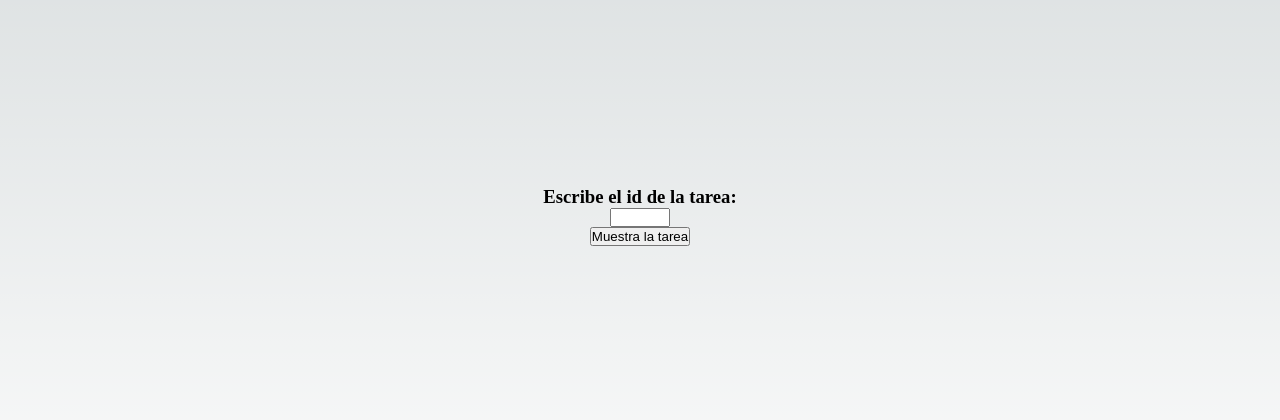
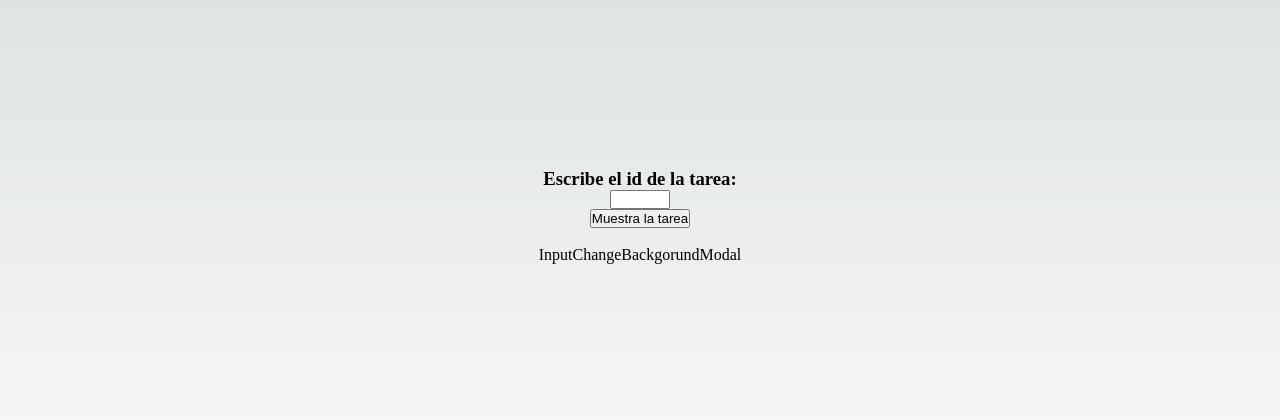
Before and after one commit to Aluonam/pt_281123, a Next.js app: page / in a window 1280 px wide. Shown: the part 184-604 px from the top of the page. Built offline with nearby package versions, Linux system fonts and the light colour scheme.

Commit message:
feat: create componente InputChangeBackgroundModal

```diff
--- /dev/null
+++ b/pages/components/InputChangeBackgorundModal.jsx
@@ -0,0 +1,9 @@
+import React from 'react'
+
+const InputChangeBackgorundModal = () => {
+  return (
+    <div>InputChangeBackgorundModal</div>
+  )
+}
+
+export default InputChangeBackgorundModal
--- a/pages/index.js
+++ b/pages/index.js
@@ -1,6 +1,7 @@
 import Head from 'next/head'
 import styles from '@/styles/Home.module.css'
 import APIcall from './components/APIcall'
+import InputChangeBackgorundModal from './components/InputChangeBackgorundModal'
 
 export default function Home() {
   return (
@@ -13,6 +14,8 @@ export default function Home() {
       </Head>
       <main className={`${styles.main}`}>
         <APIcall></APIcall>
+        <br></br>
+        <InputChangeBackgorundModal></InputChangeBackgorundModal>
       </main>
     </>
   )
```
